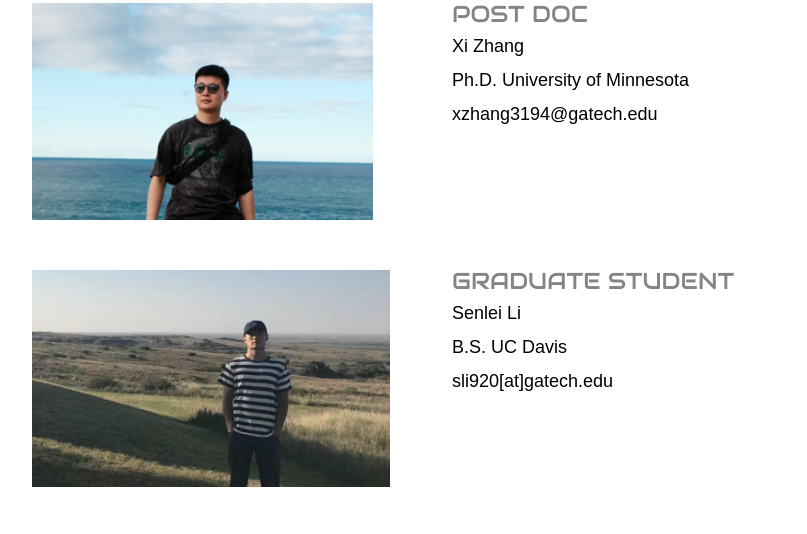
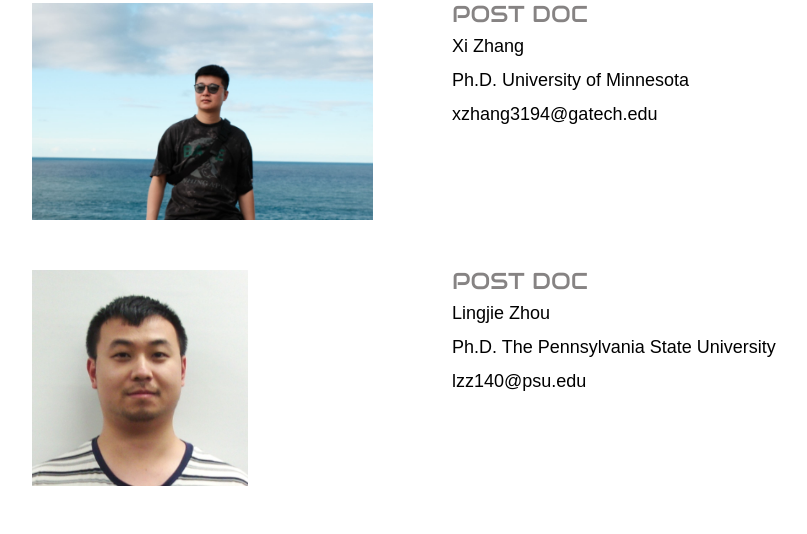
Before and after one commit to wanglabgatech/wanglabgatech.github.io, a plain HTML site: page people.html in a window 1280 px wide. Shown: the part 785-1319 px from the top of the page, without its empty margins (128-935 px from the left). Drawn offline with Linux system fonts and the light colour scheme.

Commit message:
Add files via upload

```diff
--- a/people.html
+++ b/people.html
@@ -77,7 +77,16 @@
 
 							</div>
 						</li>
+						<li>
+							<a href="people.html"><img src="images/LingjieZhou.JPG" alt="" width="360" height="216"></a>
+							<div>
+								<h1>Post doc</h1>
+								<p>Lingjie Zhou</p>
+								<p>Ph.D. The Pennsylvania State University </p>
+								<p>lzz140@psu.edu </p>
 
+							</div>
+						</li>
 							<li>
 							<a href="people.html"><img src="images/Senlei2.jpg" alt="" width="360" height="269"></a>
 							<div>
```
Also changed, not shown: publications.html (+7 -0 lines).
